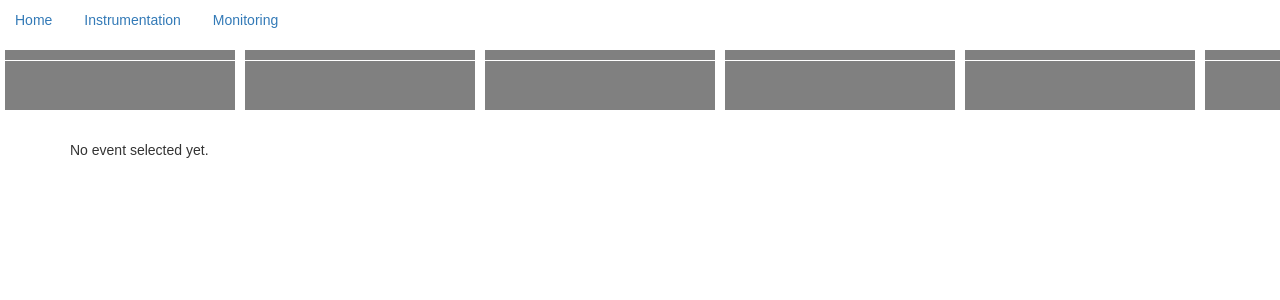
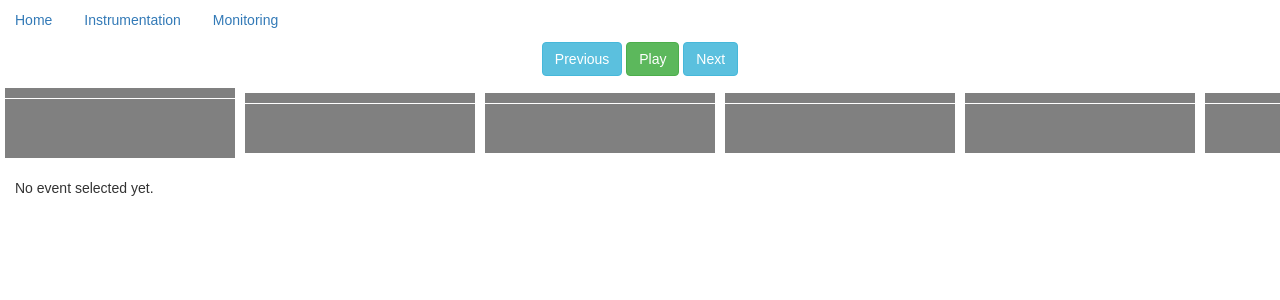
Before and after one commit to pyvypr/VyPR-visualisation, a Flask app: template src/templates/instrumentation.html in a window 1280 px wide. Shown: the top 300 px of the page. Run offline with Flask 2, Linux system fonts and the light colour scheme; the template is opened without the code that fills it: most values are stand-ins (such as "Sample title", 1, 10 or a date in 2020); parts of the project's set-up code (start-up, migrations or seed data) failed here and were passed over; some libraries are stand-ins or nearby versions.

Commit message:
Add automatic play to events replay.

```diff
--- a/src/static/css/instrumentation.css
+++ b/src/static/css/instrumentation.css
@@ -1,3 +1,8 @@
+div.controls {
+    text-align: center;
+    padding: 2px;
+}
+
 div.event-list {
     height: 100px!important;
     width: 100%;
@@ -18,7 +23,7 @@ div.event {
 }
 
 div.event.selected {
-    text-decoration: underline;
+    height: 70px;
 }
 
 div.event:hover {
--- a/src/static/js/instrumentation.js
+++ b/src/static/js/instrumentation.js
@@ -4,21 +4,40 @@ var Store = {
     current_code_listing : [],
     current_function : null,
     most_recent_function_start_event_index : null,
-    // the binding tree is a list of vertices with ids and children
-    binding_tree : []
+    // each binding tree is a list of vertices with ids and children
+    binding_trees : [],
+    play_interval : null
 };
+
+/******************
+Visualisation Logic
+*******************/
 
 var get_state_changed_from_id = function(id) {
     // given a vertex ID, get the state information held there
     var scfg = Store.events[Store.most_recent_function_start_event_index].data.scfg;
-    console.log(scfg);
-    console.log(id);
     for(var i=0; i<scfg.length; i++) {
         if(scfg[i].id == id) {
             return String(scfg[i].state_changed);
         }
     }
     return false;
+};
+
+var play = function() {
+    // this is only ever set inside an interval
+    // advance events by replaying from current position onwards.
+    if(Store.selected_event_index < Store.events.length-1) {
+        Store.selected_event_index++;
+        select_event(Store.selected_event_index);
+        apply_event(Store.events[Store.selected_event_index], "forwards");
+    } else {
+        // stop playing
+        clearInterval(Store.play_interval);
+        Store.play_interval = null;
+        // make sure the selected event index stays as the final event, and not past it
+        Store.selected_event_index = Store.events.length-1;
+    }
 };
 
 var select_event = function(index) {
@@ -57,12 +76,9 @@ var replay_events = function(start_index, end_index) {
     } else if(start_index > end_index) {
         // replay backwards in time
         for(var i=start_index; i>end_index; i--) {
-            console.log(Store.events[i]);
             apply_event(Store.events[i], "backwards");
         }
     }
-    // render the new tree now all transformations have been applied
-    render_binding_tree();
 };
 
 var apply_event = function(event, direction) {
@@ -72,31 +88,35 @@ var apply_event = function(event, direction) {
     // or after the event, since we cannot jump between events without applying each one in between.
     if(direction == "forwards") {
         if(event.action_to_perform == "new_binding") {
-            // add the new vertex
-            Store.binding_tree.push({
+            // start a new binding tree and add a new vertex
+            Store.binding_trees.push([]);
+            Store.binding_trees[Store.binding_trees.length-1].push({
                 "id" : event.data.vertex_id,
                 "children" : [],
                 "marked" : false
             });
         } else if(event.action_to_perform == "extend_binding") {
             // add new vertex
-            Store.binding_tree.push({
+            Store.binding_trees[Store.binding_trees.length-1].push({
                 "id" : event.data.child_vertex_id,
                 "children" : [],
                 "marked" : false
             });
             // find the parent vertex and modify it
-            for(var i=0; i<Store.binding_tree.length; i++) {
-                if(Store.binding_tree[i].id == event.data.parent_vertex_id) {
-                    Store.binding_tree[i].children.push(event.data.child_vertex_id);
+            for(var i=0; i<Store.binding_trees[Store.binding_trees.length-1].length; i++) {
+                if(Store.binding_trees[Store.binding_trees.length-1][i].id
+                    == event.data.parent_vertex_id) {
+                    Store.binding_trees[Store.binding_trees.length-1][i].children.push(
+                        event.data.child_vertex_id
+                    );
                 }
             }
         } else if(event.action_to_perform == "complete_binding") {
             // mark the vertices
             for(var i=0; i<event.data.vertex_ids.length; i++) {
-                for(var j=0; j<Store.binding_tree.length; j++) {
-                    if(Store.binding_tree[j].id == event.data.vertex_ids[i]) {
-                        Store.binding_tree[j].marked = true;
+                for(var j=0; j<Store.binding_trees[Store.binding_trees.length-1].length; j++) {
+                    if(Store.binding_trees[Store.binding_trees.length-1][j].id == event.data.vertex_ids[i]) {
+                        Store.binding_trees[Store.binding_trees.length-1][j].marked = true;
                     }
                 }
             }
@@ -104,27 +124,28 @@ var apply_event = function(event, direction) {
     } else if(direction == "backwards") {
         if(event.action_to_perform == "begin_function_processing") {
             // remove all bindings
-            Store.binding_tree = [];
+            Store.binding_trees[Store.binding_trees.length-1] = [];
         } else if(event.action_to_perform == "new_binding") {
-            // find the vertex and remove it
-            for(var i=0; i<Store.binding_tree.length; i++) {
+            // remove the last binding tree
+            Store.binding_trees.splice(Store.binding_trees.length-1, 1);
+            /*for(var i=0; i<Store.binding_tree.length; i++) {
                 if(Store.binding_tree[i].id == event.data.vertex_id) {
                     Store.binding_tree.splice(i, 1);
                 }
-            }
+            }*/
         } else if(event.action_to_perform == "extend_binding") {
             // find the vertex and remove it
-            for(var i=0; i<Store.binding_tree.length; i++) {
-                if(Store.binding_tree[i].id == event.data.child_vertex_id) {
-                    Store.binding_tree.splice(i, 1);
+            for(var i=0; i<Store.binding_trees[Store.binding_trees.length-1].length; i++) {
+                if(Store.binding_trees[Store.binding_trees.length-1][i].id == event.data.child_vertex_id) {
+                    Store.binding_trees[Store.binding_trees.length-1].splice(i, 1);
                 }
             }
             // find the parent vertex and remove this child
-            for(var i=0; i<Store.binding_tree.length; i++) {
-                if(Store.binding_tree[i].id == event.data.parent_vertex_id) {
-                    for(var j=0; j<Store.binding_tree[i].children.length; j++) {
-                        if(Store.binding_tree[i].children[j] == event.data.child_vertex_id) {
-                            Store.binding_tree[i].children.splice(j, 1);
+            for(var i=0; i<Store.binding_trees[Store.binding_trees.length-1].length; i++) {
+                if(Store.binding_trees[Store.binding_trees.length-1][i].id == event.data.parent_vertex_id) {
+                    for(var j=0; j<Store.binding_trees[Store.binding_trees.length-1][i].children.length; j++) {
+                        if(Store.binding_trees[Store.binding_trees.length-1][i].children[j] == event.data.child_vertex_id) {
+                            Store.binding_trees[Store.binding_trees.length-1][i].children.splice(j, 1);
                         }
                     }
                 }
@@ -132,28 +153,31 @@ var apply_event = function(event, direction) {
         } else if(event.action_to_perform == "complete_binding") {
             // unmark the vertices
             for(var i=0; i<event.data.vertex_ids.length; i++) {
-                for(var j=0; j<Store.binding_tree.length; j++) {
-                    if(Store.binding_tree[j].id == event.data.vertex_ids[i]) {
-                        Store.binding_tree[j].marked = false;
+                for(var j=0; j<Store.binding_trees[Store.binding_trees.length-1].length; j++) {
+                    if(Store.binding_trees[Store.binding_trees.length-1][j].id == event.data.vertex_ids[i]) {
+                        Store.binding_trees[Store.binding_trees.length-1][j].marked = false;
                     }
                 }
             }
         }
     }
+    // render the new tree now all transformations have been applied
+    render_binding_trees();
 };
 
-var render_binding_tree = function() {
+var render_binding_trees = function() {
     // code inspired by https://github.com/dagrejs/dagre/wiki#an-example-layout
-
     // Create a new directed graph
     var g = new dagreD3.graphlib.Graph().setGraph({});
 
     // Set an object for the graph label
-    g.setGraph({});
+    g.setGraph({rankdir:'LR'});
 
-    var binding_tree = Store.binding_tree;
+    if(Store.binding_trees.length > 0) {
+        // iterate through binding trees
+        for(var binding_tree_index = 0; binding_tree_index < Store.binding_trees.length; binding_tree_index++) {
 
-    console.log(binding_tree);
+            var binding_tree = Store.binding_trees[binding_tree_index];
 
             if(binding_tree.length > 0) {
                 // set up nodes
@@ -161,7 +185,7 @@ var render_binding_tree = function() {
                     var label = get_state_changed_from_id(binding_tree[i].id);
                     var stroke = binding_tree[i].marked ? "red" : "black";
                     g.setNode(
-                binding_tree[i].id,
+                        binding_tree[i].id + "-" + binding_tree_index,
                         {label : label, width : 5*label.length + 20, height: 20, style: "stroke: " + stroke}
                     );
                 }
@@ -169,7 +193,13 @@ var render_binding_tree = function() {
                 // set up edges
                 for(var i=0; i<binding_tree.length; i++) {
                     for(var j=0; j<binding_tree[i].children.length; j++) {
-                g.setEdge(binding_tree[i].id, binding_tree[i].children[j], {});
+                        g.setEdge(
+                            binding_tree[i].id + "-" + binding_tree_index,
+                            binding_tree[i].children[j] + "-" + binding_tree_index,
+                            {curve: d3.curveBasis}
+                        );
+                    }
+                }
             }
         }
 
@@ -190,23 +220,33 @@ var render_binding_tree = function() {
     } else {
         var svg = d3.select("#binding-tree"),
         inner = svg.select("g");
-        inner.selectAll("*").remove();
+
+        svg.attr('height', 0);
+        svg.attr('width', 0);
     }
 };
 
+/******************
+Vue Components
+*******************/
+
 Vue.component("timeline", {
-    template : `<div class="timeline">
-        <ul class="nav nav-pills">
-          <li role="presentation"><a href="/">Home</a></li>
-          <li role="presentation"><a href="/instrumentation/">Instrumentation</a></li>
-          <li role="presentation"><a href="/monitoring">Monitoring</a></li>
-        </ul>
+    template : `
+    <div class="timeline">
+        <div class="controls">
+            <button type="button" class="btn btn-info">Previous</button>
+            <button type="button" class="btn btn-success" v-on:click="handlerTogglePlayStatus">
+                {{ play_status }}
+            </button>
+            <button type="button" class="btn btn-info">Next</button>
+        </div>
         <div class="event-list">
             <table>
                 <tr>
                     <td v-for="(event, index) in store.events">
                         <div class="event"
-                            v-on:click="handlerEventClick($event, index)">
+                            v-on:click="handlerEventClick($event, index)"
+                            v-bind:class="getSelectedStatus(index)">
                         <ul>
                             <li class="time"><i>{{ event.time_added }}</i></li>
                             <li class="action"><b>{{ event.action_to_perform }}</b></li>
@@ -229,7 +269,17 @@ Vue.component("timeline", {
             store : Store
         }
     },
+    computed : {
+        play_status : function() {
+            return this.store.play_interval == null ? "Play" : "Pause";
+        }
+    },
     methods : {
+        getSelectedStatus : function(event_index) {
+            if(this.store.selected_event_index == event_index) {
+                return "selected"
+            } else return "";
+        },
         handlerEventClick : function(e, index) {
             // store previous event index
             var previous_event_index = this.store.selected_event_index;
@@ -237,6 +287,16 @@ Vue.component("timeline", {
             select_event(index);
             // now, replay events
             replay_events(previous_event_index, this.store.selected_event_index);
+        },
+        handlerTogglePlayStatus : function(e) {
+            if(this.store.play_interval != null) {
+                // already playing - stop
+                clearInterval(this.store.play_interval);
+                this.store.play_interval = null;
+            } else {
+                // not playing - start
+                this.store.play_interval = setInterval(play, 1000);
+            }
         }
     },
     props : ["event_stream"],
@@ -255,9 +315,18 @@ Vue.component("timeline", {
 
 Vue.component("visualisation", {
     template : `
-    <div id="visualisation" class="container">
+    <div id="visualisation" class="container-fluid">
         <div class="vis-on" v-if="dataReady">
-            <div class="col-md-5">
+            <div class="col-sm-3">
+                <div class="panel panel-info">
+                  <div class="panel-heading">Symbolic Control-Flow Graph</div>
+                  <div class="panel-body">
+                    <scfg></scfg>
+                  </div>
+                </div>
+            </div>
+
+            <div class="col-sm-5">
                 <div class="panel panel-info">
                   <div class="panel-heading">Code - {{ store.current_function }}</div>
                   <div class="panel-body" id="code">
@@ -273,15 +342,9 @@ Vue.component("visualisation", {
                     </table>
                   </div>
                 </div>
-                <div class="panel panel-info">
-                  <div class="panel-heading">Symbolic Control-Flow Graph</div>
-                  <div class="panel-body">
-                    <scfg></scfg>
-                  </div>
-                </div>
             </div>
 
-            <div class="col-md-7">
+            <div class="col-sm-4">
                 <div class="panel panel-info">
                   <div class="panel-heading">Binding Tree</div>
                   <div class="panel-body">
@@ -343,7 +406,7 @@ Vue.component("scfg", {
         // set up edges
         for(var i=0; i<scfg.length; i++) {
             for(var j=0; j<scfg[i].children.length; j++) {
-                g.setEdge(scfg[i].id, scfg[i].children[j], {});
+                g.setEdge(scfg[i].id, scfg[i].children[j], {curve: d3.curveBasis});
             }
         }
 
@@ -363,7 +426,8 @@ Vue.component("scfg", {
 
 Vue.component("binding-tree", {
     template : `<div class="binding-tree">
-        <svg id="binding-tree"><g><text y="20">No bindings to display</text></g></svg>
+        <svg id="binding-tree" height="0" width="0"><g></g></svg>
+        <p v-if="bindings_empty">No bindings to display</p>
     </div>`,
     data : function() {
         return {
@@ -371,8 +435,8 @@ Vue.component("binding-tree", {
         }
     },
     computed : {
-        show_binding_tree : function() {
-            return this.store.binding_tree.length > 0;
+        bindings_empty : function() {
+            return this.store.binding_trees.length == 0;
         }
     }
 });
--- a/src/templates/instrumentation.html
+++ b/src/templates/instrumentation.html
@@ -10,6 +10,11 @@
 </head>
 <body>
 <div id="app">
+    <ul class="nav nav-pills">
+      <li role="presentation"><a href="/">Home</a></li>
+      <li role="presentation"><a href="/instrumentation/">Instrumentation</a></li>
+      <li role="presentation"><a href="/monitoring">Monitoring</a></li>
+    </ul>
     <timeline event_stream="{{ event_stream_url }}"></timeline>
     <visualisation></visualisation>
 </div>
```
Lines whose indentation alone changed are shown as unchanged.
